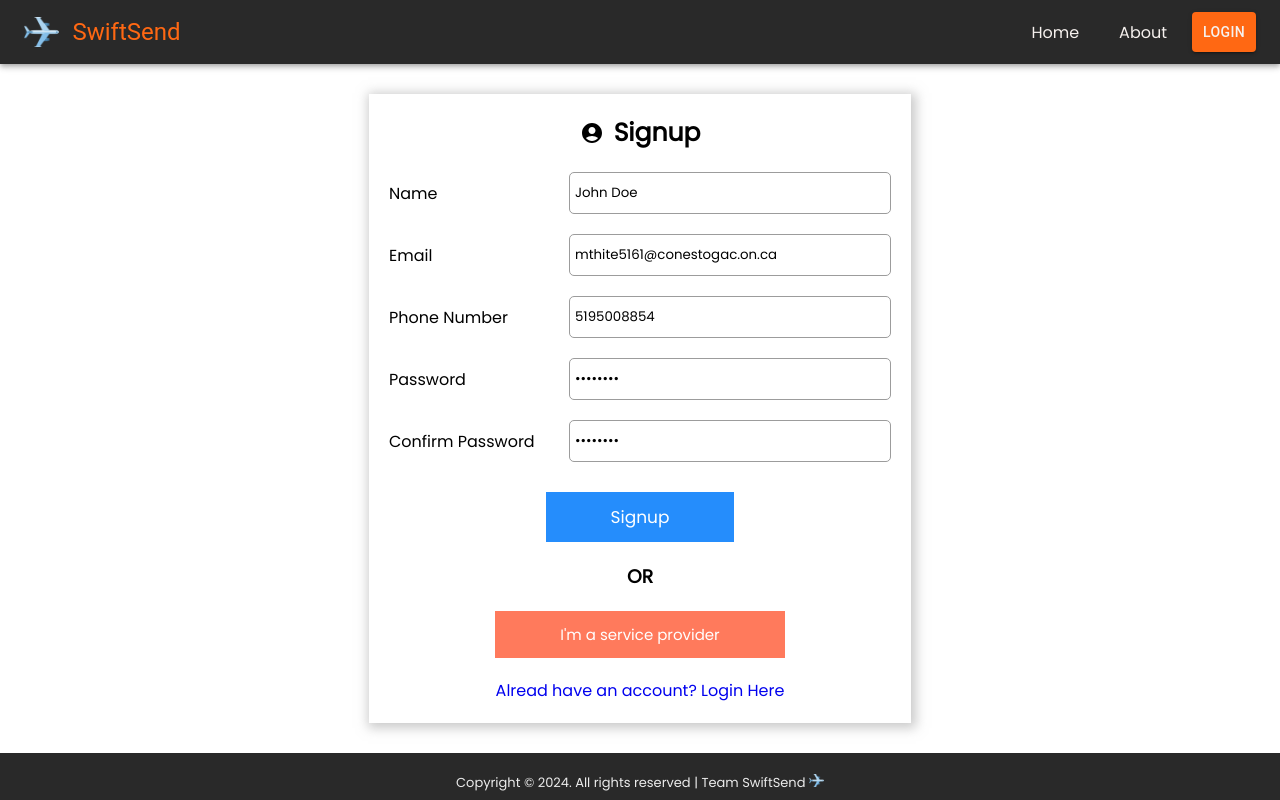
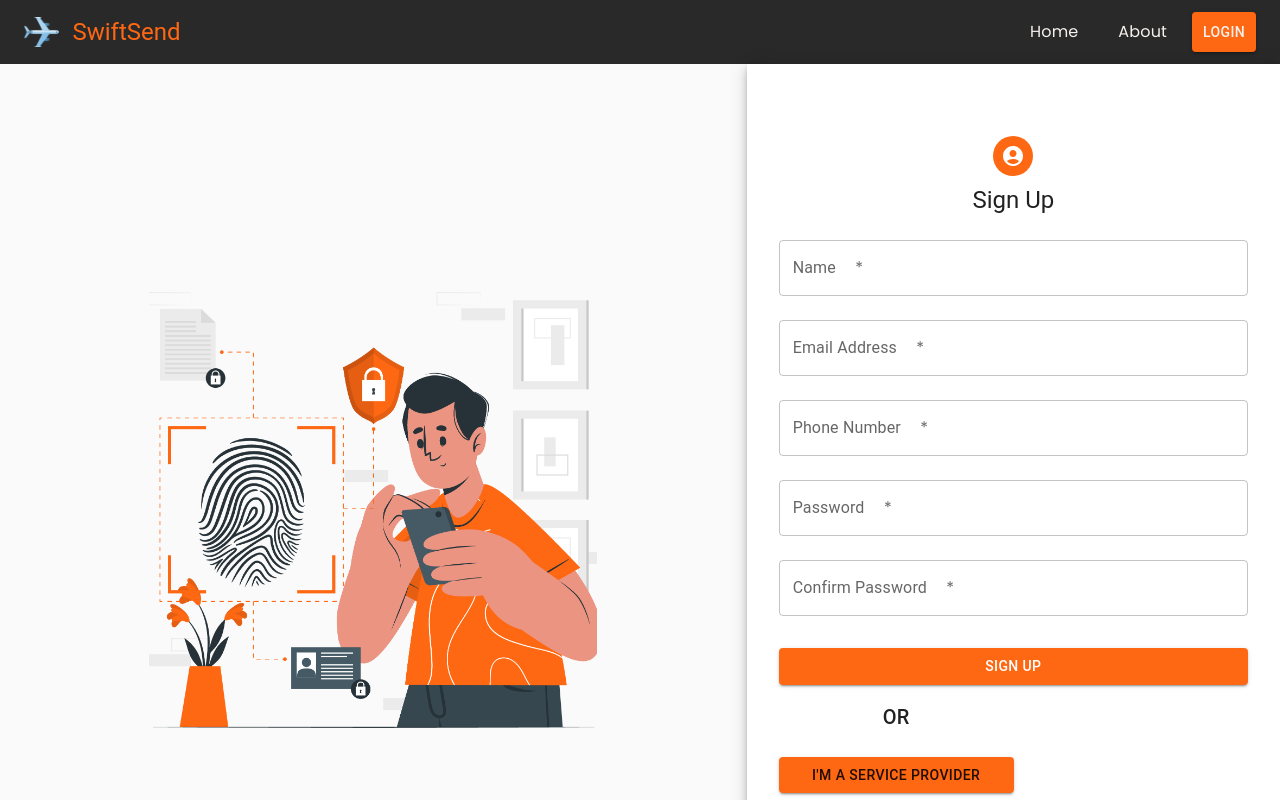
Before and after one commit to Rohan-tech11/Retail-SwiftSend-Client, a React (Vite) app: page /signup in a window 1280 px wide. Shown: the top 800 px of the page. Built offline with nearby package versions, Linux system fonts and the light colour scheme.

Commit message:
user signup page - ui upd

```diff
--- a/src/pages/common/Signup.jsx
+++ b/src/pages/common/Signup.jsx
@@ -2,16 +2,44 @@ import { AccountCircle } from "@mui/icons-material";
 import { Link, useNavigate } from "react-router-dom";
 import { useState } from "react";
 import axios from "axios";
+import Cookies from 'universal-cookie';
 import { PulseLoader } from "react-spinners";
-import Cookies from 'universal-cookie'
 import getAuthToken from "../../utils/auth";
+import login from "../../assets/login.png";
 
-import styles from "./Signup.module.css";
+
+import {
+  Container,
+  TextField,
+  Button,
+  Typography,
+  Box,
+  Avatar,
+  Grid,
+  CssBaseline,
+  Paper,
+  Alert,
+  CircularProgress,
+} from "@mui/material";
+import LockOutlinedIcon from '@mui/icons-material/LockOutlined';
+import { createTheme, ThemeProvider } from "@mui/material/styles";
+
+const defaultTheme = createTheme({
+  palette: {
+    primary: {
+      main: '#292929',
+    },
+    secondary: {
+      main: '#ff6813',
+      dark: '#e05700',
+    },
+  },
+});
 
 export default function Signup() {
   const cookies = new Cookies();
 
-  const {cookie, token} = getAuthToken();
+  const { cookie, token } = getAuthToken();
 
   if (token || cookie) {
     localStorage.clear();
@@ -23,11 +51,11 @@ export default function Signup() {
   let phoneRegex = /^(\+\d{1,2}\s?)?\(?\d{3}\)?[\s.-]?\d{3}[\s.-]?\d{4}$/;
   let passwordRegex = /^(?=.*\d)(?=.*[!@#$%^&*])(?=.*[a-z])(?=.*[A-Z]).{8,}$/;
 
-  const [name, setName] = useState("John Doe");
-  const [email, setEmail] = useState("mthite5161@conestogac.on.ca");
-  const [phone, setPhone] = useState("5195008854");
-  const [password, setPassword] = useState("Abc123!@");
-  const [confirmPassword, setConfirmPassword] = useState("Abc123!@");
+  const [name, setName] = useState("");
+  const [email, setEmail] = useState("");
+  const [phone, setPhone] = useState("");
+  const [password, setPassword] = useState("");
+  const [confirmPassword, setConfirmPassword] = useState("");
 
   const [nameError, setNameError] = useState(false);
   const [emailError, setEmailError] = useState(false);
@@ -57,7 +85,6 @@ export default function Signup() {
   }
   function onPhoneChange(event) {
     let value = event.target.value;
-
     setPhone(value);
     if (!phoneRegex.test(value)) {
       setPhoneError(true);
@@ -77,7 +104,7 @@ export default function Signup() {
   function onConfirmPasswordChange(event) {
     let value = event.target.value;
     setConfirmPassword(value);
-    if (password != value) {
+    if (password !== value) {
       setConfirmPasswordError(true);
     } else {
       setConfirmPasswordError(false);
@@ -94,13 +121,10 @@ export default function Signup() {
       passwordError ||
       confirmPasswordError
     ) {
-      console.log("check error", true);
       return true;
     } else if (!name || !email || !phone || !password || !confirmPassword) {
-      console.log("check values", true);
       return true;
     } else {
-      console.log("No errors");
       return false;
     }
   }
@@ -127,8 +151,6 @@ export default function Signup() {
       })
         .then((res) => {
           setIsLoading(false);
-          console.log("In user registration:", res);
-
           navigate("/verify");
         })
         .catch((err) => {
@@ -152,7 +174,6 @@ export default function Signup() {
               );
               break;
           }
-          console.log("Error signing up", err);
         });
     } else {
       setIsLoading(false);
@@ -160,124 +181,191 @@ export default function Signup() {
     }
   }
 
+  function Copyright(props) {
     return (
-    <div className={styles.container}>
-      <form className={styles.form}>
-        <div className={styles.headingContainer}>
+      <Typography variant="body2" color="text.secondary" align="center" {...props}>
+        {'Copyright © '}
+        <Link color="inherit" href="#">
+          SwiftSend
+        </Link>{' '}
+        {new Date().getFullYear()}
+        {'.'}
+      </Typography>
+    );
+  }
+
+  return (
+    <ThemeProvider theme={defaultTheme}>
+      <Grid container component="main" sx={{ height: '100vh' }}>
+        <CssBaseline />
+        <Grid
+          item
+          xs={12}
+          sm={6}
+          md={7}
+          sx={{
+            display: 'flex',
+            alignItems: 'center',
+            justifyContent: 'center',
+            backgroundColor: (t) =>
+              t.palette.mode === 'light' ? t.palette.grey[50] : t.palette.grey[900],
+          }}
+        >
+          <img
+            src={login}
+            alt="signup"
+            style={{ width: '60%', height: '60%', objectFit: 'cover' }}
+          />
+        </Grid>
+        <Grid
+          item
+          xs={12}
+          sm={8}
+          md={5}
+          component={Paper}
+          elevation={6}
+          square
+          sx={{ display: 'flex', flexDirection: 'column', alignItems: 'center', justifyContent: 'center' }}
+        >
+          <Box
+            sx={{
+              my: 8,
+              mx: 4,
+              display: 'flex',
+              flexDirection: 'column',
+              alignItems: 'center',
+            }}
+          >
+            <Avatar sx={{ m: 1, bgcolor: 'secondary.main' }}>
               <AccountCircle />
-          <p>Signup</p>
-        </div>
-        <div className={styles.error}>{formError && formError}</div>
-        <div className={styles.labelContainer}>
-          <label htmlFor="name" className={styles.label}>
-            Name
-          </label>
-          <input
-            type="text"
+            </Avatar>
+            <Typography component="h1" variant="h5">
+              Sign Up
+            </Typography>
+            {formError && <Alert severity="error">{formError}</Alert>}
+            <Box component="form" noValidate onSubmit={handleSubmit} sx={{ mt: 1 }}>
+              <TextField
+                margin="normal"
+                required
+                fullWidth
+                id="name"
+                label="Name"
                 name="name"
-            id="name"
-            placeholder="John Doe"
-            className={styles.input}
+                autoComplete="name"
                 value={name}
                 onChange={onNameChange}
+                error={nameError}
+                helperText={nameError ? "Please enter a valid name." : ""}
               />
-        </div>
-        <div className={styles.error}>
-          {nameError ? "Please enter a valid name." : null}
-        </div>
-        <div className={styles.labelContainer}>
-          <label htmlFor="email" className={styles.label}>
-            Email
-          </label>
-          <input
-            type="text"
+              <TextField
+                margin="normal"
+                required
+                fullWidth
+                id="email"
+                label="Email Address"
                 name="email"
-            id="email"
-            placeholder="john.doe@abc.com"
-            className={styles.input}
+                autoComplete="email"
                 value={email}
                 onChange={onEmailChange}
-            onBlur={onEmailChange}
+                error={emailError}
+                helperText={emailError ? "Please enter a valid email." : ""}
               />
-        </div>
-        <div className={styles.error}>
-          {emailError ? "Please enter a valid email." : null}
-        </div>
-
-        <div className={styles.labelContainer}>
-          <label htmlFor="phone" className={styles.label}>
-            Phone Number
-          </label>
-          <input
-            type="tel"
+              <TextField
+                margin="normal"
+                required
+                fullWidth
+                id="phone"
+                label="Phone Number"
                 name="phone"
-            id="phone"
-            placeholder="9876543210"
-            className={styles.input}
+                autoComplete="tel"
                 value={phone}
                 onChange={onPhoneChange}
-            onBlur={onPhoneChange}
+                error={phoneError}
+                helperText={phoneError ? "Please enter a valid number." : ""}
               />
-        </div>
-        <div className={styles.error}>
-          {phoneError ? "Please enter a valid number." : null}
-        </div>
-
-        <div className={styles.labelContainer}>
-          <label htmlFor="password" className={styles.label}>
-            Password
-          </label>
-          <input
+              <TextField
+                margin="normal"
+                required
+                fullWidth
+                name="password"
+                label="Password"
                 type="password"
-            name="password"
                 id="password"
-            placeholder="xxxxxxxxxxxxx"
-            className={styles.input}
+                autoComplete="new-password"
                 value={password}
                 onChange={onPasswordChange}
-            onBlur={onPasswordChange}
+                error={passwordError}
+                helperText={
+                  passwordError
+                    ? "Password should have 1 uppercase, 1 lowercase, 1 symbol and 8 characters."
+                    : ""
+                }
               />
-        </div>
-        <div className={styles.error}>
-          {passwordError
-            ? "Password should have 1 uppercase, 1 lowercase, 1 symbol and 8 characters."
-            : null}
-        </div>
-
-        <div className={styles.labelContainer}>
-          <label htmlFor="confirmPassword" className={styles.label}>
-            Confirm Password
-          </label>
-          <input
+              <TextField
+                margin="normal"
+                required
+                fullWidth
+                name="confirmPassword"
+                label="Confirm Password"
                 type="password"
-            name="confirmPassword"
                 id="confirmPassword"
-            placeholder="xxxxxxxxxxxxx"
-            className={styles.input}
+                autoComplete="new-password"
                 value={confirmPassword}
                 onChange={onConfirmPasswordChange}
+                error={confirmPasswordError}
+                helperText={
+                  confirmPasswordError
+                    ? "Password and confirm password should match."
+                    : ""
+                }
               />
-        </div>
-        <div className={styles.error}>
-          {confirmPasswordError
-            ? "Password and confirm password should match."
-            : null}
-        </div>
-
-        <button
-          className={styles.button}
-          onClick={handleSubmit}
+              <Button
+                type="submit"
+                fullWidth
+                variant="contained"
                 disabled={isLoading}
+                sx={{
+                  mt: 3,
+                  mb: 2,
+                  bgcolor: 'secondary.main',
+                  '&:hover': {
+                    bgcolor: 'secondary.dark',
+                  },
+                }}
               >
-          {isLoading ? <PulseLoader color="#fff" size={5} /> : "Signup"}
-        </button>
-        <h3>OR</h3>
-        <Link to="/signup/client">
-          <button className={styles.buttonAlt}>I&apos;m a service provider</button>
+                {isLoading ? <PulseLoader color="#fff" size={5} /> : "Sign Up"}
+              </Button>
+              <Grid container>
+                <Grid item>
+                <Typography variant="h6" align="center">
+          OR
+        </Typography>
+        <Link to="/signup/client" style={{ textDecoration: 'none' }}>
+          <Button
+            variant="contained"
+            color="secondary"
+            fullWidth
+                sx={{
+                  mt: 3,
+                  mb: 2,
+                  bgcolor: 'secondary.main',
+                  '&:hover': {
+                    bgcolor: 'secondary.dark',
+                  },
+                }}
+          >
+            I&apos;m a service provider
+          </Button>
         </Link>
-
-        <Link to="/login">Alread have an account? Login Here</Link>
-      </form>
-    </div>
+        <Link to="/login" style={{ textDecoration: 'none', marginTop: '16px', display: 'block', textAlign: 'center' }}>
+          <Typography variant="body2">Already have an account? Login Here</Typography>
+        </Link>                </Grid>
+              </Grid>
+              <Copyright sx={{ mt: 5 }} />
+            </Box>
+          </Box>
+        </Grid>
+      </Grid>
+    </ThemeProvider>
   );
 }
--- a/src/pages/common/Signup.module.css
+++ /dev/null
@@ -1,83 +0,0 @@
-.container {
-  display: flex;
-  flex-direction: column;
-  align-items: center;
-  min-height: 82.2vh;
-}
-
-.headingContainer {
-  display: flex;
-  align-items: center;
-  gap: 10px;
-}
-
-.headingContainer p {
-  font-size: 25px;
-  font-weight: 600;
-}
-
-.form {
-  display: flex;
-  flex-direction: column;
-  align-items: center;
-  padding: 20px;
-  box-shadow: 2px 2px 11px 3px #9c9c9c8a;
-  margin: 30px;
-}
-
-.labelContainer {
-  display: flex;
-  flex-direction: row;
-  align-items: center;
-}
-
-.label {
-  display: inline-block;
-  width: 180px;
-  margin-top: 20px;
-}
-
-.input {
-  margin-top: 20px;
-  padding: 10px 58px 10px 5px;
-  border: 1px solid #9c9c9c;
-  border-radius: 5px;
-}
-
-.button {
-  /* width: 100%; */
-  padding: 12px 65px;
-  margin: 30px 20px 20px 20px;
-  background: #258dfc;
-  color: #fff;
-  border: none;
-  border-radius: 0;
-  cursor: pointer;
-  transition: 0.5s;
-  font-size: 17px;
-}
-.button:hover {
-  background: #024d9d;
-}
-
-.buttonAlt {
-  /* width: 100%; */
-  padding: 12px 65px;
-  margin: 20px 0;
-  background: #ff7a5c;
-  color: #fff;
-  border: none;
-  border-radius: 0;
-  cursor: pointer;
-  transition: 0.5s;
-  font-size: 15px;
-}
-.buttonAlt:hover {
-  background: #8f4737;
-}
-
-.error {
-  display: block;
-  align-self: flex-start;
-  color: red;
-}
```
Lines whose indentation alone changed are shown as unchanged.
